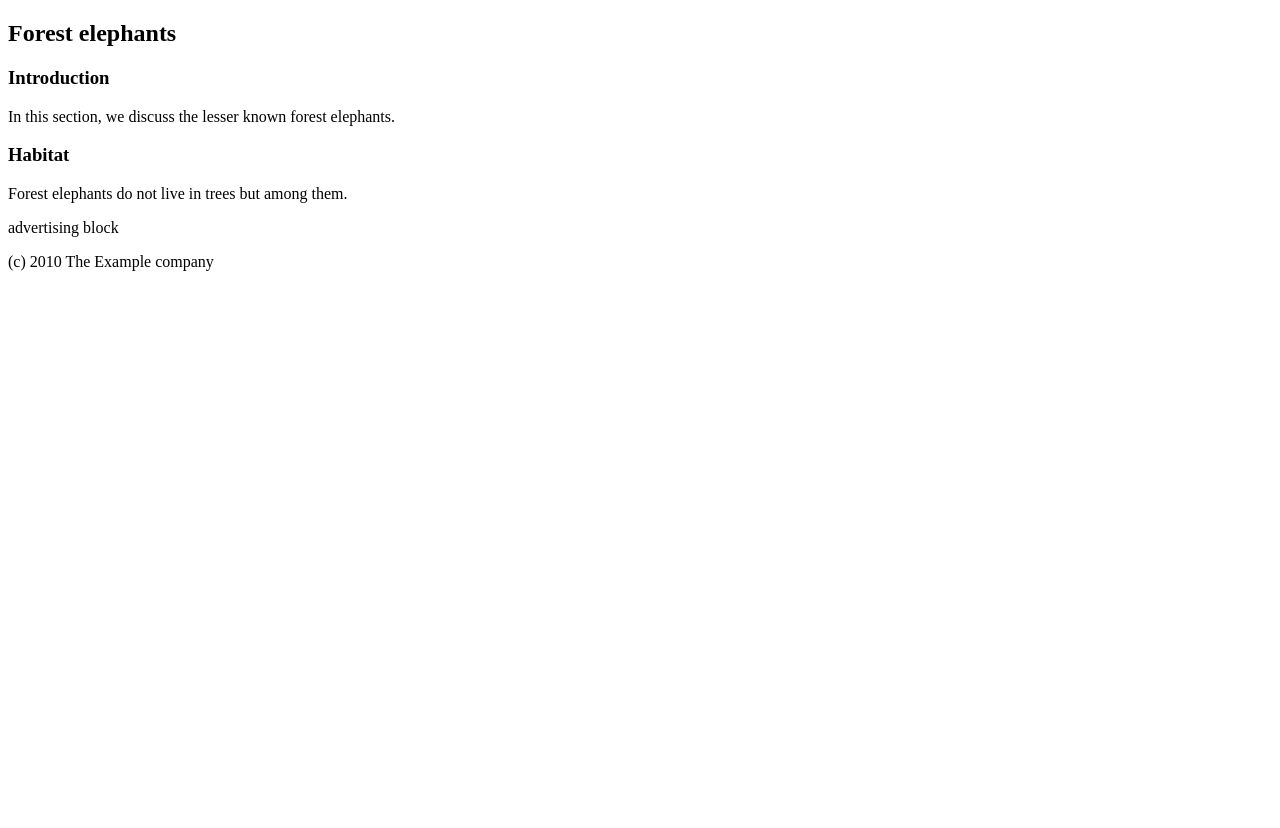
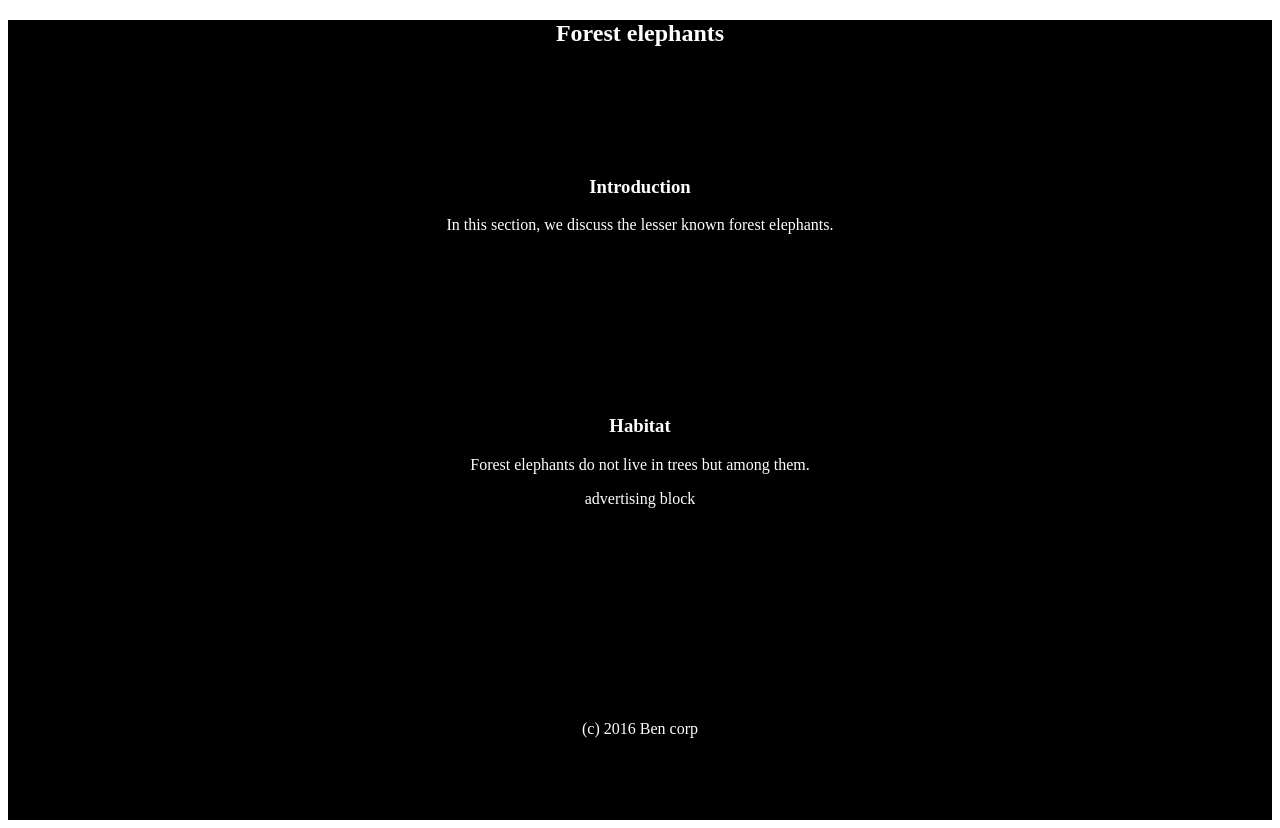
Before and after one commit to uracilo/miriadanet, a plain HTML site: page index.html in a window 1280 px wide. Before the commit the page ends 800 px from the top, so only its background shows below. Drawn offline with Linux system fonts and the light colour scheme.

Commit message:
ahora con estilos

```diff
--- a/index.html
+++ b/index.html
@@ -3,26 +3,56 @@
 <head>
 	<meta charset="UTF-8">
 	<title>Ejercicio de Miriada.net</title>
+    <link rel="stylesheet" href="main.css">
 </head>
 <body>
-<section>
+<div class="color">
+
+<section class="center">
      <h1>Forest elephants</h1>
+     <br>
+     <br>
+     <br>
+     <br>
+     <br>
 <section>
      <h1>Introduction</h1>
+
      <p>In this section, we discuss the lesser known forest elephants.
+     <br>
+     <br>
+     <br>
+     <br>
+     <br>
+     <br>
+     <br>
+     <br>
+     <br>
+     <br>
 </section>
  <section>
     <h1>Habitat</h1>
     <p>Forest elephants do not live in trees but among them.
  </section>
  <aside>
-    <p>advertising block
+    <p class="rightAling">advertising block
     </aside>
 </section>
+<br>
+<br>
+<br>
+<br>
+<br>
+<br>
+<br>
+<br>
+<br>
+<br>
 <footer>
-     <p>(c) 2010 The Example company
+     <p>(c) 2016 Ben corp
 </footer>
 
+</div>
 
 </body>
 </html>
--- a/main.css
+++ b/main.css
@@ -0,0 +1,14 @@
+body{
+	color: white;
+	margin: none;
+}
+
+.color{
+	background-color: black;
+	height: 100vh;
+	text-align: center;
+}
+
+.rightAlign{
+	text-align: right;
+}
```
